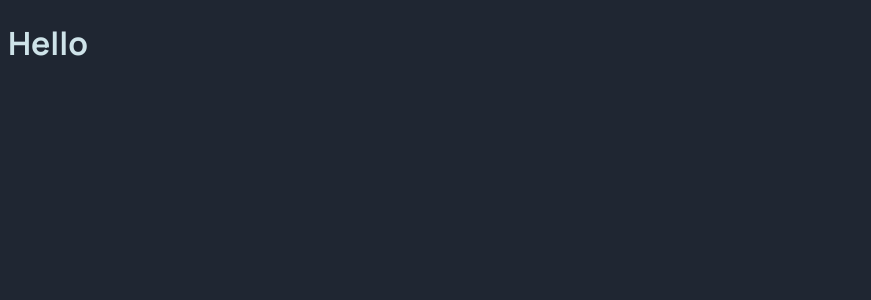
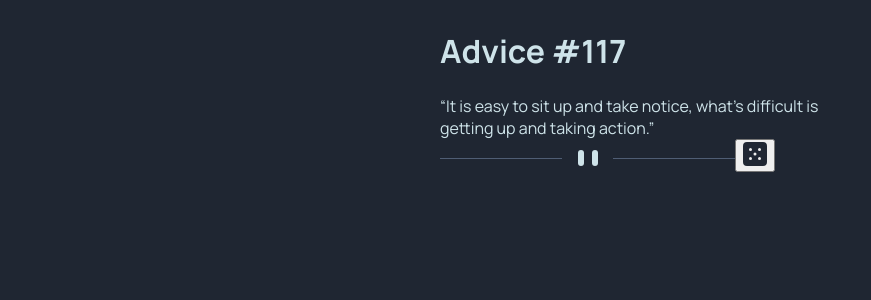
Before and after one commit to devmor-j/fm-advice-generator-app, a Vue app: page / in a window 1280 px wide. Shown: the top 300 px of the page, without its empty margins (0-871 px from the left). Built offline with nearby package versions, Linux system fonts and the light colour scheme.

Commit message:
Create quote card component

```diff
--- a/src/App.vue
+++ b/src/App.vue
@@ -1,11 +1,20 @@
 <script setup>
+import QuoteCard from '@/components/QuoteCard.vue';
 </script>
 
 <template>
   <main>
-    <h1>Hello</h1>
+    <QuoteCard />
   </main>
 </template>
 
-<style>
+<style scoped>
+main {
+  display: grid;
+  align-items: center;
+  justify-content: center;
+  width: min(100% - 2rem, 25rem);
+  margin-inline: auto;
+
+}
 </style>
--- /dev/null
+++ b/src/components/QuoteCard.vue
@@ -0,0 +1,13 @@
+<script setup>
+</script>
+
+<template>
+  <div class="card">
+    <h1>Advice #117</h1>
+    <q>It is easy to sit up and take notice, what's difficult is getting up and taking action.</q>
+    <img class="separator-line" src="@/assets/images/pattern-divider-mobile.svg" alt="">
+    <button class="get-advice">
+      <img src="@/assets/images/icon-dice.svg" alt="get advice">
+    </button>
+  </div>
+</template>
```
